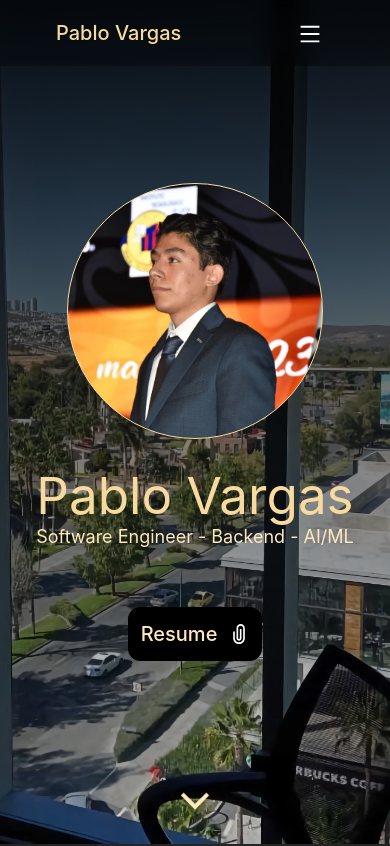
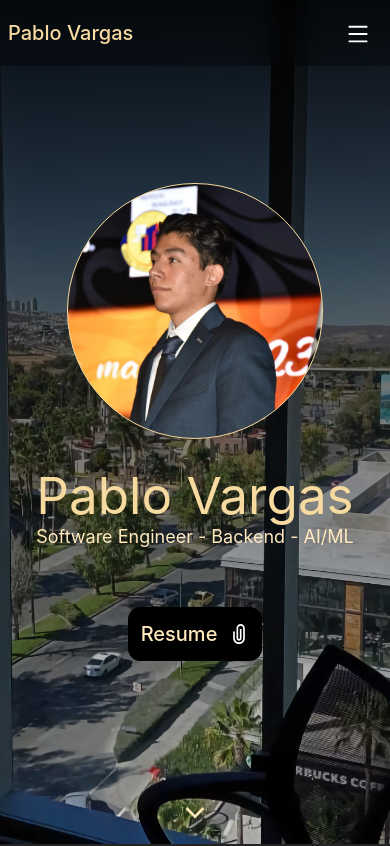
Before and after one commit to PabloVarg/pablovarg.github.io, a React (Vite) app: page / in a window 390 px wide. Shown: the top 846 px of the page. Built offline with nearby package versions, Linux system fonts and the light colour scheme.

Commit message:
feat(responsiveness): Improve responsiveness

```diff
--- a/src/components/Education/Education.tsx
+++ b/src/components/Education/Education.tsx
@@ -1,6 +1,6 @@
 import { useState } from "react";
 import "./Education.css";
-import { HiOutlineChevronDown, HiOutlineChevronUp } from "react-icons/hi";
+import { HiOutlineChevronDown } from "react-icons/hi";
 import { twMerge } from "tailwind-merge";
 
 interface Degree {
@@ -56,7 +56,7 @@ function Education() {
   return (
     <div className="education-background min-h-screen md:h-screen bg-fixed bg-no-repeat bg-right-top">
       <div className="image-cover-left w-auto min-h-screen md:h-screen grid grid-cols-1 lg:grid-cols-3">
-        <div className="bg-blue-dark flex flex-col drop-shadow-xl col-span-2 p-16 md:m-24 md:p-20 md:pb-0 lg:mr-0 overflow-hidden">
+        <div className="bg-blue-dark flex flex-col drop-shadow-xl col-span-2 p-16 md:mx-24 md:my-10 lg:m-24 md:p-20 md:pb-0 lg:mr-0 overflow-hidden">
           <div>
             <h2 className="text-yellow-light text-xl text-center">
               Pablo Vargas Bermúdez
--- a/src/components/Layout/Nav.tsx
+++ b/src/components/Layout/Nav.tsx
@@ -23,7 +23,7 @@ function Nav() {
   const [isMenuOpen, setIsMenuOpen] = useState(false);
 
   return (
-    <nav className="flex flex-col py-2 backdrop-blur-md px-14 fixed bg-black/30 w-full z-50">
+    <nav className="flex flex-col py-2 backdrop-blur-md px-2 sm:px-6 fixed bg-black/30 w-full z-50">
       <div className="flex items-center justify-between">
         <HomeNavLink />
         <NavMenuButton
--- a/src/components/MasterHead/MasterHead.tsx
+++ b/src/components/MasterHead/MasterHead.tsx
@@ -14,7 +14,7 @@ function MasterHead() {
 
         <CgChevronDown
           className="absolute bottom-2 animate-bounce text-yellow-light"
-          size="3rem"
+          size="2rem"
         />
       </div>
     </div>
```
